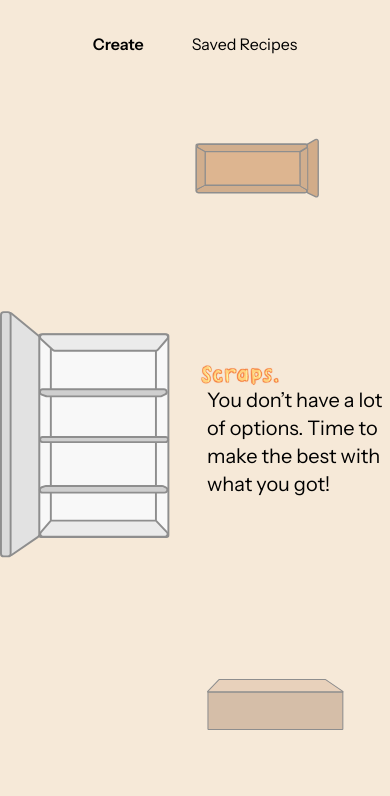
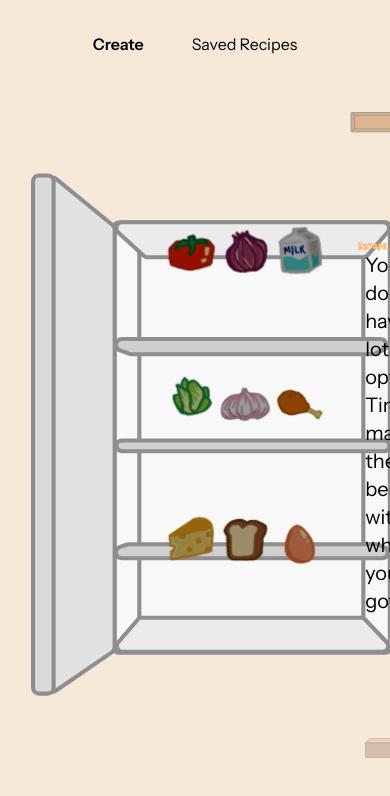
Before and after one commit to andvvo/Scraps, a React (Vite) app: page / in a window 390 px wide. Shown: the top 796 px of the page. Built offline with nearby package versions, Linux system fonts and the light colour scheme.

Commit message:
Added responsive food in fridge

```diff
--- a/src/pages/cook.tsx
+++ b/src/pages/cook.tsx
@@ -20,19 +20,98 @@ export default function Cook() {
 
   return (
     <div className="flex justify-center items-center h-full w-full gap-6">
-      <div className="flex-1 flex-shrink-0 flex justify-end h-full w-full relative">
-        <img src={fridge} alt="Fridge" className="h-full object-contain" />
+      <div className="flex-1 flex-shrink-0 flex justify-end h-full w-full relative aspect-[30/41]">
+        <div className="relative w-full aspect-[30/41] -mr-20">
+          <img
+            src={fridge}
+            alt="Fridge"
+            className="absolute inset-0 w-full h-full object-contain pointer-events-none"
+          />
 
-        {/* <FoodIcon
+          <FoodIcon
             defaultSrc={foodIcons.tomatoDark}
             hoverSrc={foodIcons.tomatoLight}
             selectedSrc={foodIcons.tomatoLight}
             selected={isSelected("tomato")}
             onToggle={() => toggleFood("tomato")}
             alt="Tomato"
-          // className="absolute top-0 left-0 translate-x-40 translate-y-40 w-24 h-auto"
-          className="absolute inset-65 w-[16%] h-auto"
-        /> */}
+            className="absolute left-[41%] top-[26%] w-[14%] -translate-x-1/2 -translate-y-1/2 z-10"
+          />
+          <FoodIcon
+            defaultSrc={foodIcons.onionDark}
+            hoverSrc={foodIcons.onionLight}
+            selectedSrc={foodIcons.onionLight}
+            selected={isSelected("onion")}
+            onToggle={() => toggleFood("onion")}
+            alt="Onion"
+            className="absolute left-[55%] top-[26%] w-[14%] -translate-x-1/2 -translate-y-1/2 z-10"
+          />
+          <FoodIcon
+            defaultSrc={foodIcons.milkDark}
+            hoverSrc={foodIcons.milkLight}
+            selectedSrc={foodIcons.milkLight}
+            selected={isSelected("milk")}
+            onToggle={() => toggleFood("milk")}
+            alt="Milk"
+            className="absolute left-[69%] top-[26%] w-[14%] -translate-x-1/2 -translate-y-1/2 z-10"
+          />
+
+          <FoodIcon
+            defaultSrc={foodIcons.lettuceDark}
+            hoverSrc={foodIcons.lettuceLight}
+            selectedSrc={foodIcons.lettuceLight}
+            selected={isSelected("lettuce")}
+            onToggle={() => toggleFood("lettuce")}
+            alt="Lettuce"
+            className="absolute left-[41%] top-[45%] w-[14%] -translate-x-1/2 -translate-y-1/2 z-10"
+          />
+          <FoodIcon
+            defaultSrc={foodIcons.garlicDark}
+            hoverSrc={foodIcons.garlicLight}
+            selectedSrc={foodIcons.garlicLight}
+            selected={isSelected("garlic")}
+            onToggle={() => toggleFood("garlic")}
+            alt="Garlic"
+            className="absolute left-[55%] top-[46%] w-[14%] -translate-x-1/2 -translate-y-1/2 z-10"
+          />
+          <FoodIcon
+            defaultSrc={foodIcons.chickenDark}
+            hoverSrc={foodIcons.chickenLight}
+            selectedSrc={foodIcons.chickenLight}
+            selected={isSelected("chicken")}
+            onToggle={() => toggleFood("chicken")}
+            alt="Chicken"
+            className="absolute left-[69%] top-[46%] w-[14%] -translate-x-1/2 -translate-y-1/2 z-10"
+          />
+
+          <FoodIcon
+            defaultSrc={foodIcons.cheeseDark}
+            hoverSrc={foodIcons.cheeseLight}
+            selectedSrc={foodIcons.cheeseLight}
+            selected={isSelected("cheese")}
+            onToggle={() => toggleFood("cheese")}
+            alt="Cheese"
+            className="absolute left-[41%] top-[64%] w-[14%] -translate-x-1/2 -translate-y-1/2 z-10"
+          />
+          <FoodIcon
+            defaultSrc={foodIcons.breadDark}
+            hoverSrc={foodIcons.breadLight}
+            selectedSrc={foodIcons.breadLight}
+            selected={isSelected("bread")}
+            onToggle={() => toggleFood("bread")}
+            alt="Bread"
+            className="absolute left-[55%] top-[64%] w-[14%] -translate-x-1/2 -translate-y-1/2 z-10"
+          />
+          <FoodIcon
+            defaultSrc={foodIcons.eggDark}
+            hoverSrc={foodIcons.eggLight}
+            selectedSrc={foodIcons.eggLight}
+            selected={isSelected("egg")}
+            onToggle={() => toggleFood("egg")}
+            alt="Egg"
+            className="absolute left-[69%] top-[65%] w-[14%] -translate-x-1/2 -translate-y-1/2 z-10"
+          />
+        </div>
       </div>
       <div className="flex-1 flex-shrink-0 flex flex-col justify-around items-start h-full w-full relative">
         <img
```
Lines whose indentation alone changed are shown as unchanged.
